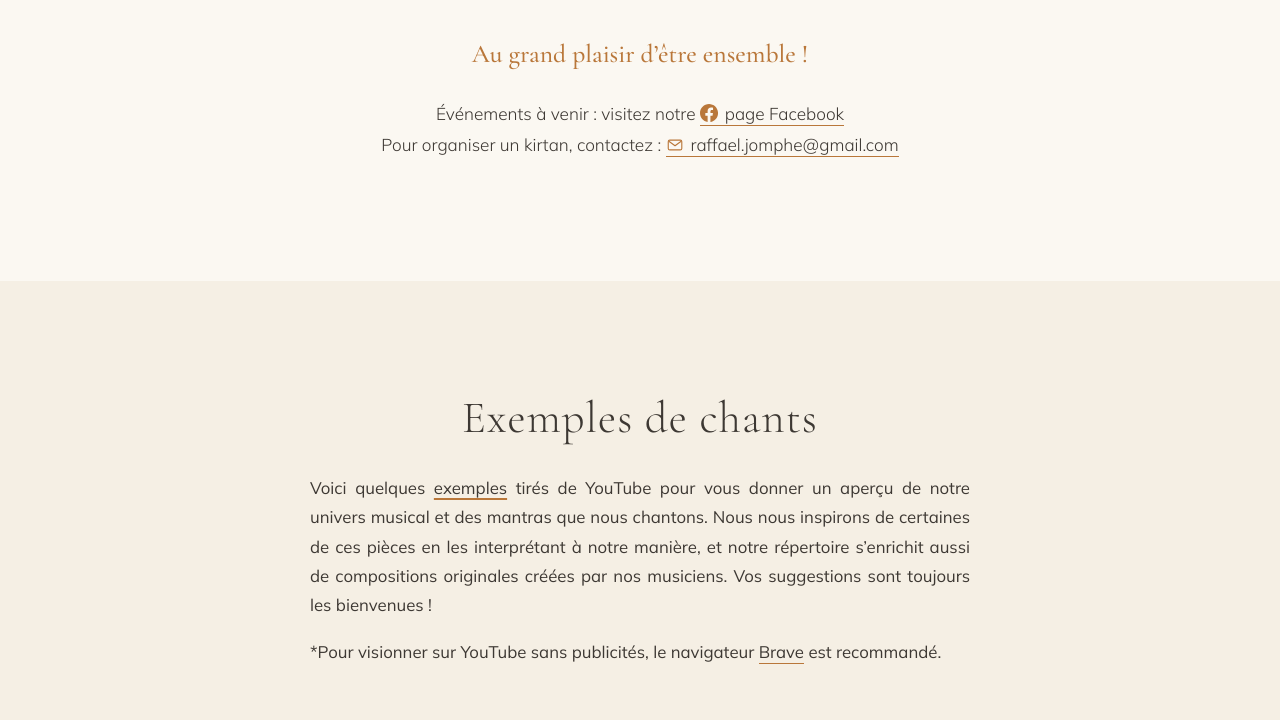
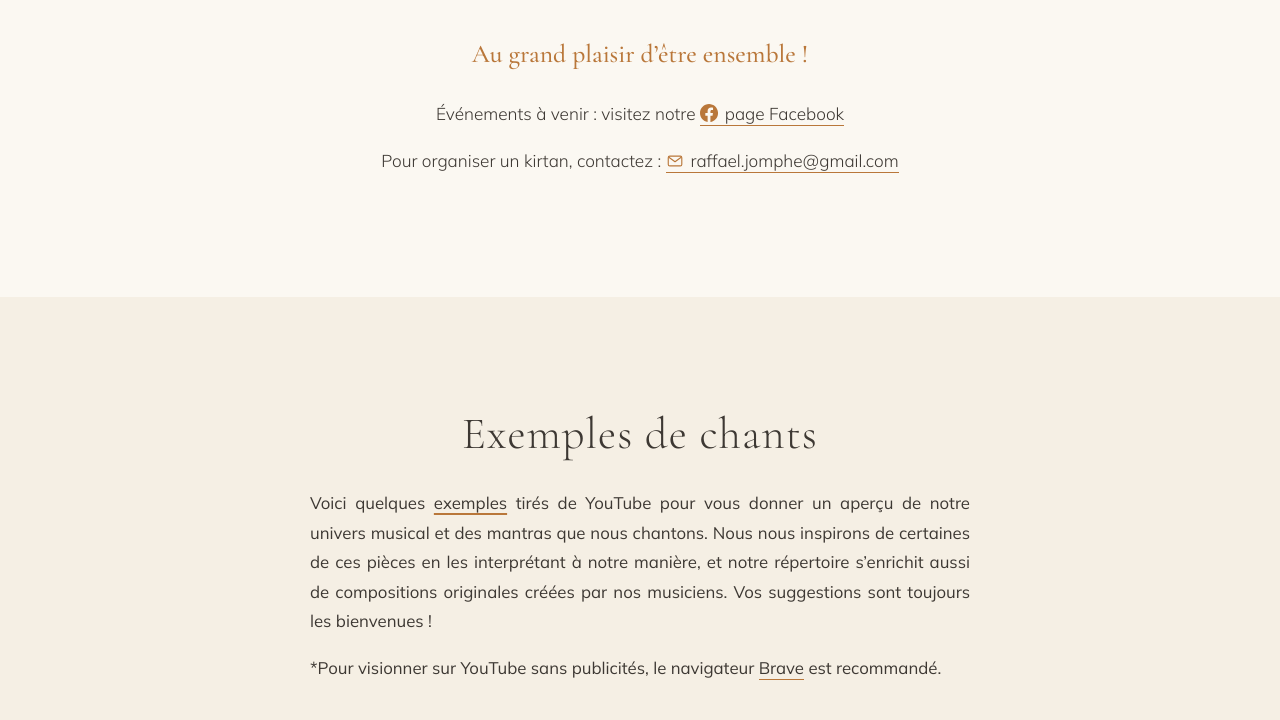
Before and after one commit to RGJP/kirtan, a plain HTML site: page index.html in a window 1280 px wide. Shown: the part 1569-2289 px from the top of the page. Drawn offline with nearby package versions, Linux system fonts and the light colour scheme; a web font is replaced by a local one.

Commit message:
Espace entre Facebook et la ligne de contact
Co-Authored-By: Claude Opus 5.5 <noreply@anthropic.com>

```diff
--- a/index.html
+++ b/index.html
@@ -147,6 +147,7 @@
     font-size: 1.6rem; line-height: 1.5; color: var(--accent); margin-top: 2.4rem;
   }
   .about .contact { font-size: inherit; color: var(--ink); }
+  .contact-gap { display: block; height: .9em; }
   a.soft {
     color: var(--ink); text-decoration: none;
     border-bottom: 1px solid var(--accent); padding-bottom: 1px;
@@ -462,7 +463,7 @@
 
       <p class="closing">Au grand plaisir d’être ensemble !</p>
 
-      <p class="contact">Événements à venir : visitez notre <a class="soft icon-link" href="https://www.facebook.com/share/1CHtgdt8px/" target="_blank" rel="noopener"><svg class="ico" viewBox="0 0 24 24" aria-hidden="true"><path fill="currentColor" d="M24 12.07C24 5.41 18.63 0 12 0S0 5.4 0 12.07C0 18.1 4.39 23.1 10.13 24v-8.44H7.08v-3.49h3.04V9.41c0-3.02 1.8-4.7 4.54-4.7 1.31 0 2.68.24 2.68.24v2.97h-1.5c-1.5 0-1.96.93-1.96 1.89v2.26h3.32l-.53 3.5h-2.8V24C19.62 23.1 24 18.1 24 12.07"/></svg>page Facebook</a><br>
+      <p class="contact">Événements à venir : visitez notre <a class="soft icon-link" href="https://www.facebook.com/share/1CHtgdt8px/" target="_blank" rel="noopener"><svg class="ico" viewBox="0 0 24 24" aria-hidden="true"><path fill="currentColor" d="M24 12.07C24 5.41 18.63 0 12 0S0 5.4 0 12.07C0 18.1 4.39 23.1 10.13 24v-8.44H7.08v-3.49h3.04V9.41c0-3.02 1.8-4.7 4.54-4.7 1.31 0 2.68.24 2.68.24v2.97h-1.5c-1.5 0-1.96.93-1.96 1.89v2.26h3.32l-.53 3.5h-2.8V24C19.62 23.1 24 18.1 24 12.07"/></svg>page Facebook</a><span class="contact-gap"></span>
       Pour organiser un kirtan, contactez : <a class="soft icon-link" href="mailto:raffael.jomphe@gmail.com?subject=Kirtan%20%C4%80nanda%20Sa%E1%B9%85gam"><svg class="ico" viewBox="0 0 24 24" aria-hidden="true"><rect x="3" y="5.5" width="18" height="13" rx="2" fill="none" stroke="currentColor" stroke-width="1.5"/><path d="M3.8 7 L12 13 L20.2 7" fill="none" stroke="currentColor" stroke-width="1.5" stroke-linejoin="round"/></svg>raffael.jomphe@gmail.com</a></p>
     </div>
   </section>
```
